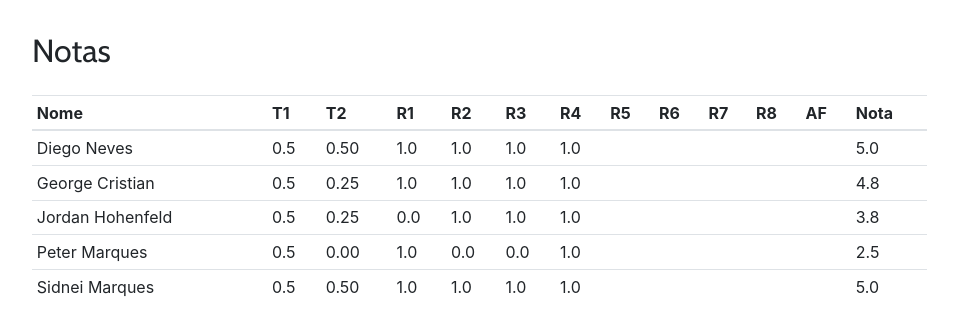
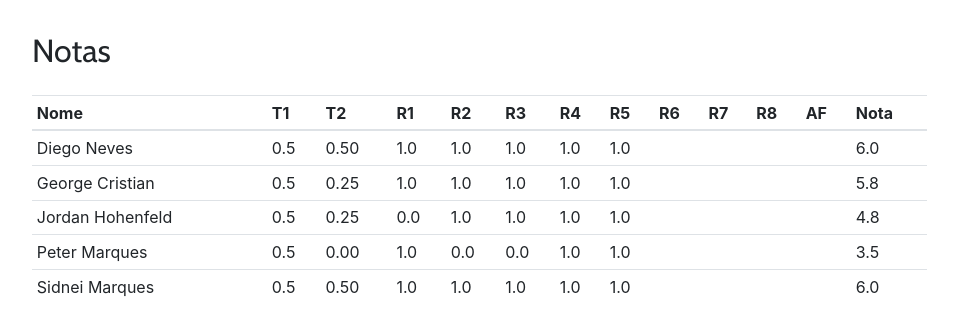
Before and after one commit to kroger/genosmus, a Jekyll site: the page built from _pedro/musb18.md, in a window 1280 px wide and 900 px high, scrolled down 1582 px. Shown: the part 533-869 px from the top of the window, without its empty margins (68-1026 px from the left). Built offline with Jekyll 4.4.1, drawn with Linux system fonts in a browser that asks for light colours.

Commit message:
Notas alunos composição

```diff
--- a/_pedro/musb18.md
+++ b/_pedro/musb18.md
@@ -94,11 +94,11 @@
 
 | Nome              | T1 | T2 | R1 | R2 | R3 | R4 | R5 | R6 | R7 | R8 | AF | Nota |
 |:------------------|:---|:---|:---|:---|:---|:---|:---|:---|:---|:---|:---|:-----|
-| Diego Neves       | 0.5|0.50| 1.0| 1.0| 1.0| 1.0|    |    |    |    |    | =sum |
-| George Cristian   | 0.5|0.25| 1.0| 1.0| 1.0| 1.0|    |    |    |    |    | =sum |
-| Jordan Hohenfeld  | 0.5|0.25| 0.0| 1.0| 1.0| 1.0|    |    |    |    |    | =sum |
-| Peter Marques     | 0.5|0.00| 1.0| 0.0| 0.0| 1.0|    |    |    |    |    | =sum |
-| Sidnei Marques    | 0.5|0.50| 1.0| 1.0| 1.0| 1.0|    |    |    |    |    | =sum |
+| Diego Neves       | 0.5|0.50| 1.0| 1.0| 1.0| 1.0| 1.0|    |    |    |    | =sum |
+| George Cristian   | 0.5|0.25| 1.0| 1.0| 1.0| 1.0| 1.0|    |    |    |    | =sum |
+| Jordan Hohenfeld  | 0.5|0.25| 0.0| 1.0| 1.0| 1.0| 1.0|    |    |    |    | =sum |
+| Peter Marques     | 0.5|0.00| 1.0| 0.0| 0.0| 1.0| 1.0|    |    |    |    | =sum |
+| Sidnei Marques    | 0.5|0.50| 1.0| 1.0| 1.0| 1.0| 1.0|    |    |    |    | =sum |
 {: .table .table-sm }
 
 
```
